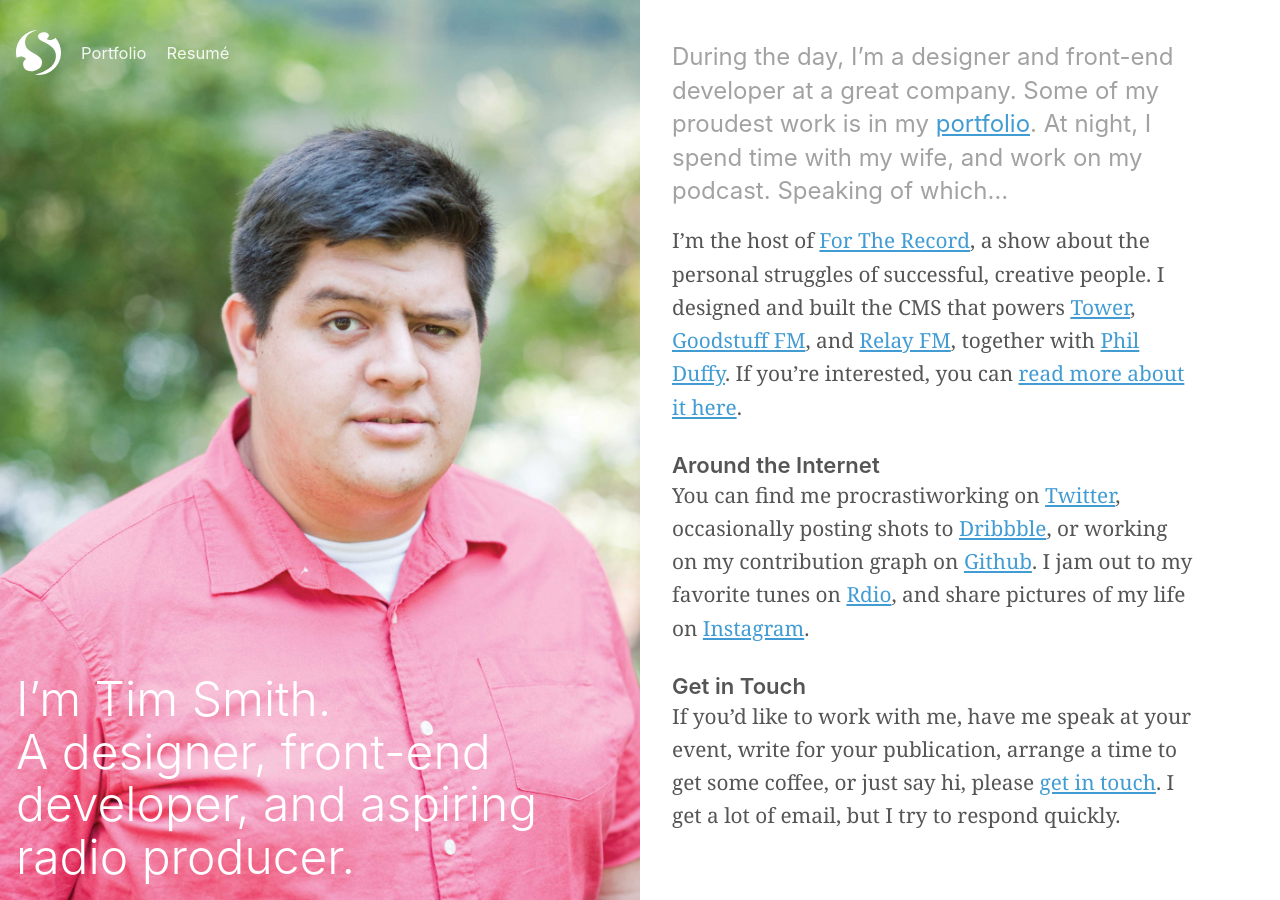
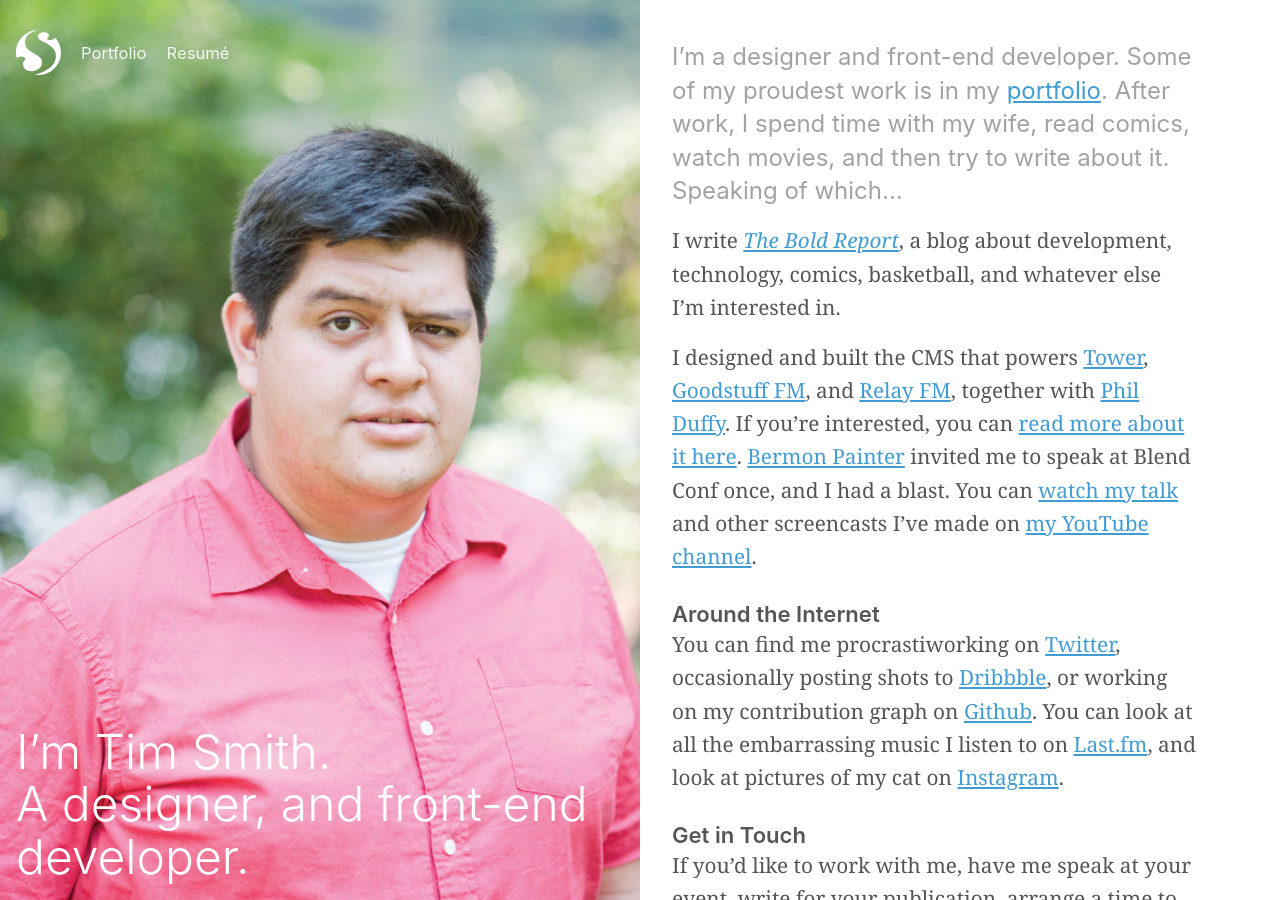
Before and after one commit to xavibenjamin/ttimsmith.com, a Jekyll site: the page built from index.html, in a window 1280 px wide. Built offline with Jekyll 4.4.1, drawn with Linux system fonts in a browser that asks for light colours.

Commit message:
Rewrite copy on homepage

```diff
--- a/index.html
+++ b/index.html
@@ -11,18 +11,20 @@ excerpt: Tim Smith is a designer, front-end developer, and aspiring radio produc
   </div><!-- /.home__header -->
 
   <header class="site__cover">
-    <h1 class="home__title">I’m Tim Smith.<br />A designer, front-end developer, and aspiring radio producer.</h1>
+    <h1 class="home__title">I’m Tim Smith.<br />A designer, and front-end developer.</h1>
   </header><!-- /.site__cover -->
 
   <section class="about-me">
-    <p class="lead-paragraph">During the day, I’m a designer and front-end developer at a great company. Some of my proudest work is in my <a href="/portfolio/">portfolio</a>. At night, I spend time with my wife, and work on my podcast. Speaking of which&hellip;</p>
+    <p class="lead-paragraph">I’m a designer and front-end developer. Some of my proudest work is in my <a href="/portfolio/">portfolio</a>. After work, I spend time with my wife, read comics, watch movies, and then try to write about it. Speaking of which&hellip;</p>
 
-    <p>I’m the host of <a href="http://towermedia.org/ftr">For The Record</a>, a show about the personal struggles of successful, creative people. I designed and built the CMS that powers <a href="http://towermedia.org">Tower</a>, <a href="http://goodstuff.fm">Goodstuff FM</a>, and <a href="http://relay.fm">Relay FM</a>, together with <a href="http://www.single-malt.co/">Phil Duffy</a>. If you’re interested, you can <a href="/cms/">read more about it here</a>.</p>
+    <p>I write <a href="http://theboldreport.net"><em>The Bold Report</em></a>, a blog about development, technology, comics, basketball, and whatever else I’m interested in.</p>
+
+    <p>I designed and built the CMS that powers <a href="http://towermedia.org">Tower</a>, <a href="http://goodstuff.fm">Goodstuff FM</a>, and <a href="http://relay.fm">Relay FM</a>, together with <a href="https://twitter.com/willmanduffy">Phil Duffy</a>. If you’re interested, you can <a href="/cms/">read more about it here</a>. <a href="http://bermonpainter.com/">Bermon Painter</a> invited me to speak at Blend Conf once, and I had a blast. You can <a href="https://youtu.be/3VFInHp6mWw">watch my talk</a> and other screencasts I’ve made on <a href="https://www.youtube.com/channel/UC1IRnf7JYYUkWqPO8wx_QNQ">my YouTube channel</a>.</p>
 
     <h3>Around the Internet</h3>
-    <p>You can find me procrastiworking on <a href="https://twitter.com/ttimsmith">Twitter</a>, occasionally posting shots to <a href="http://dribbble.com/ttimsmith">Dribbble</a>, or working on my contribution graph on <a href="https://github.com/ttimsmith">Github</a>. I jam out to my favorite tunes on <a href="http://www.rdio.com/people/ttimsmith/">Rdio</a>, and share pictures of my life on <a href="http://instagram.com/ttimsmith">Instagram</a>.</p>
+    <p>You can find me procrastiworking on <a href="https://twitter.com/smithtimmytim">Twitter</a>, occasionally posting shots to <a href="http://dribbble.com/smithtimmytim">Dribbble</a>, or working on my contribution graph on <a href="https://github.com/smithtimmytim">Github</a>. You can look at all the embarrassing music I listen to on  <a href="http://www.last.fm/user/timothybsmith">Last.fm</a>, and look at pictures of my cat on <a href="http://instagram.com/smithtimmytim">Instagram</a>.</p>
 
     <h3>Get in Touch</h3>
-    <p>If you’d like to work with me, have me speak at your event, write for your publication, arrange a time to get some coffee, or just say hi, please <a href="mailto:smith@ttimsmith.com?subject=[ttimsmith.com] Hi Tim!">get in touch</a>. I get a lot of email, but I try to respond quickly.</p>
+    <p>If you’d like to work with me, have me speak at your event, write for your publication, arrange a time to get some coffee, or just say hi, please <a href="mailto:smith@ttimsmith.com?subject=[ttimsmith.com] Hi Tim!">get in touch</a>.</p>
   </section><!-- /.about-me -->
 </div><!-- /.container -->
```
